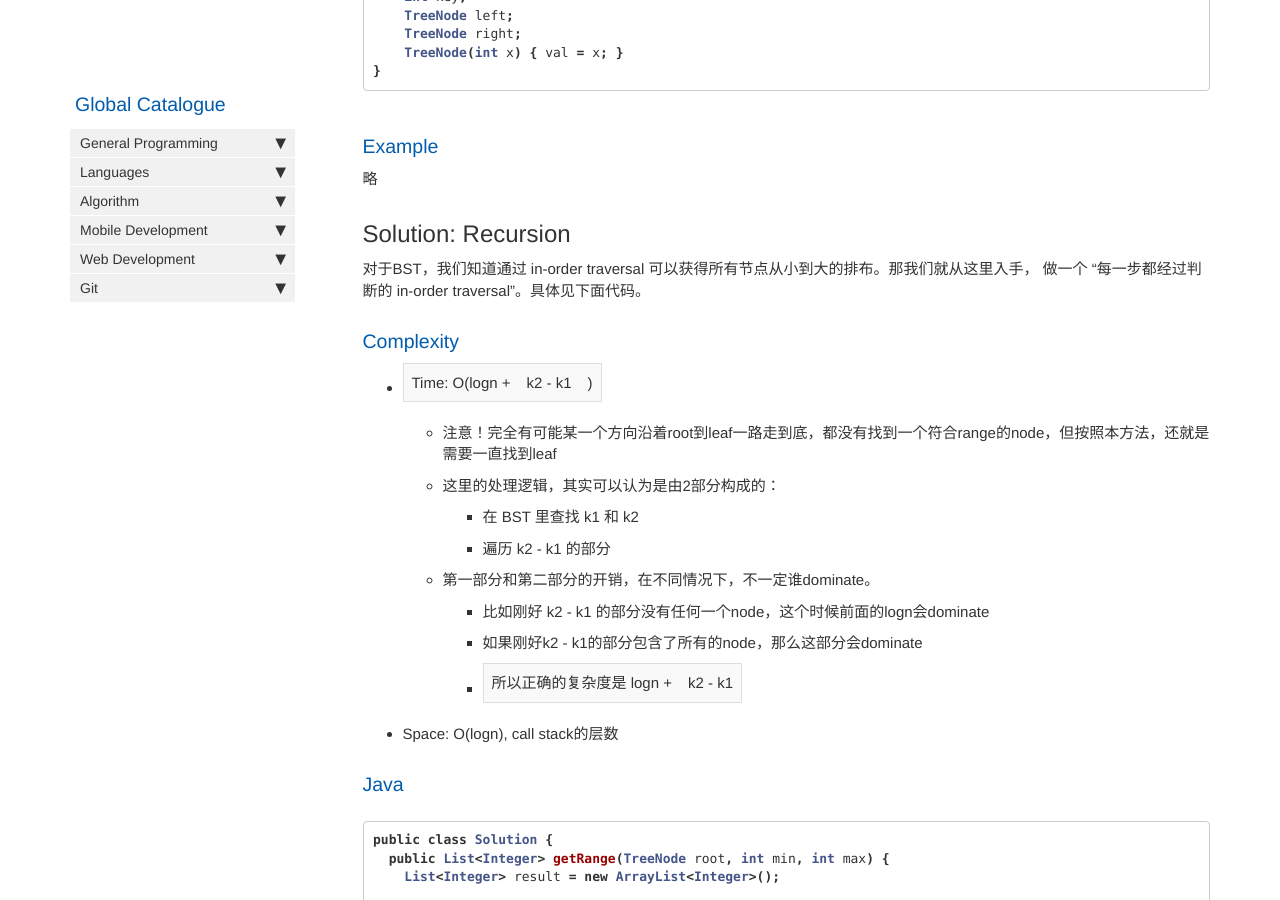
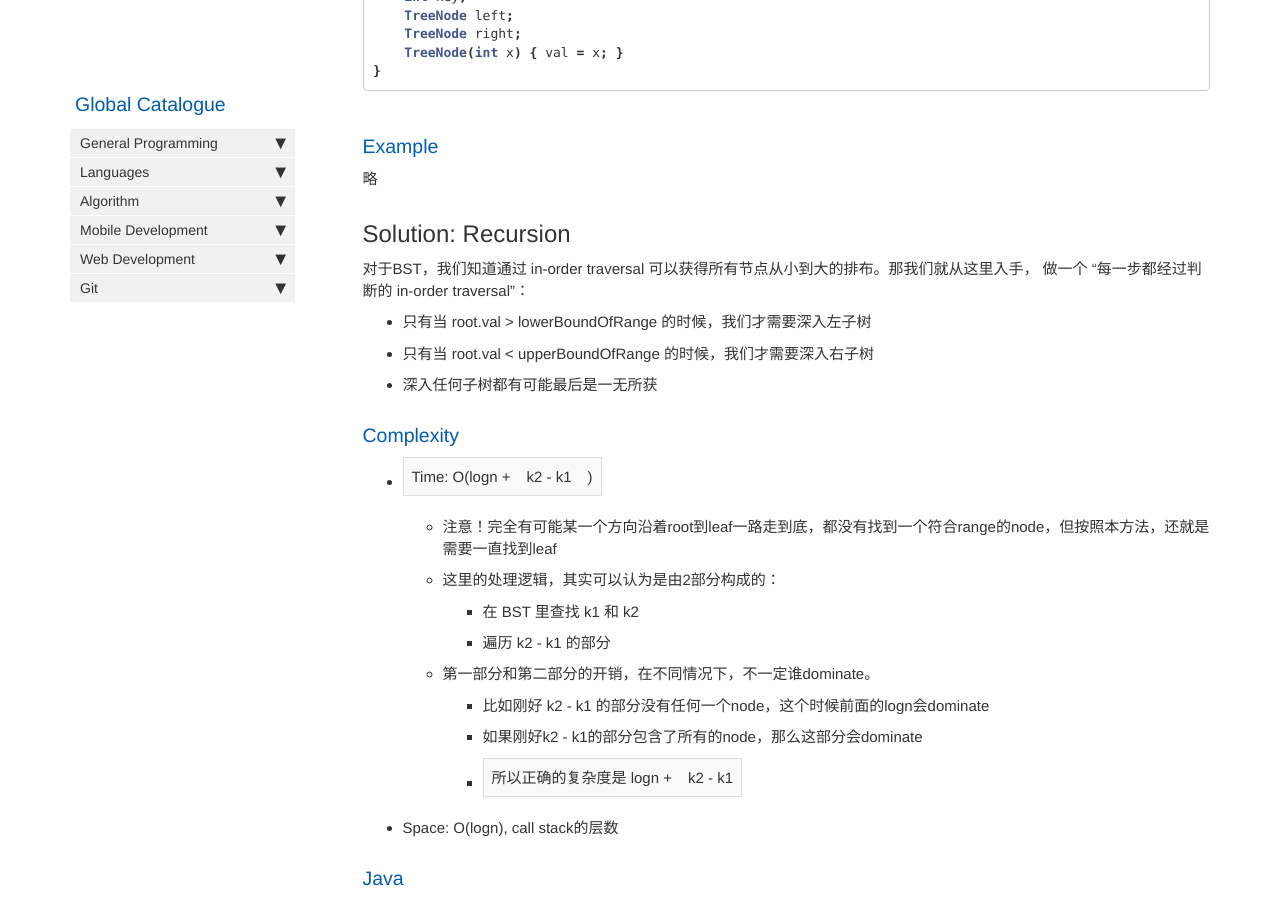
Before and after one commit to HungryOrc/hungryorc.github.io, a Jekyll site: the page built from pages/algorithm/algorithm_keys_in_certain_range_in_binary_search_tree.md, in a window 1280 px wide and 900 px high, scrolled down 402 px. Built offline with Jekyll 4.4.1, drawn with Linux system fonts in a browser that asks for light colours; nearby versions of some CDN libraries; comment, search, counter and statistics services are not loaded.

Commit message:
Update algorithm_keys_in_certain_range_in_binary_search_tree.md

```diff
--- a/pages/algorithm/algorithm_keys_in_certain_range_in_binary_search_tree.md
+++ b/pages/algorithm/algorithm_keys_in_certain_range_in_binary_search_tree.md
@@ -28,7 +28,10 @@ public class TreeNode {
 
 ## Solution: Recursion
 对于BST，我们知道通过 in-order traversal 可以获得所有节点从小到大的排布。那我们就从这里入手，
-做一个 “每一步都经过判断的 in-order traversal”。具体见下面代码。
+做一个 “每一步都经过判断的 in-order traversal”：
+* 只有当 root.val > lowerBoundOfRange 的时候，我们才需要深入左子树
+* 只有当 root.val < upperBoundOfRange 的时候，我们才需要深入右子树
+* 深入任何子树都有可能最后是一无所获
 
 ### Complexity
 * Time: O(logn + |k2 - k1|)
```
